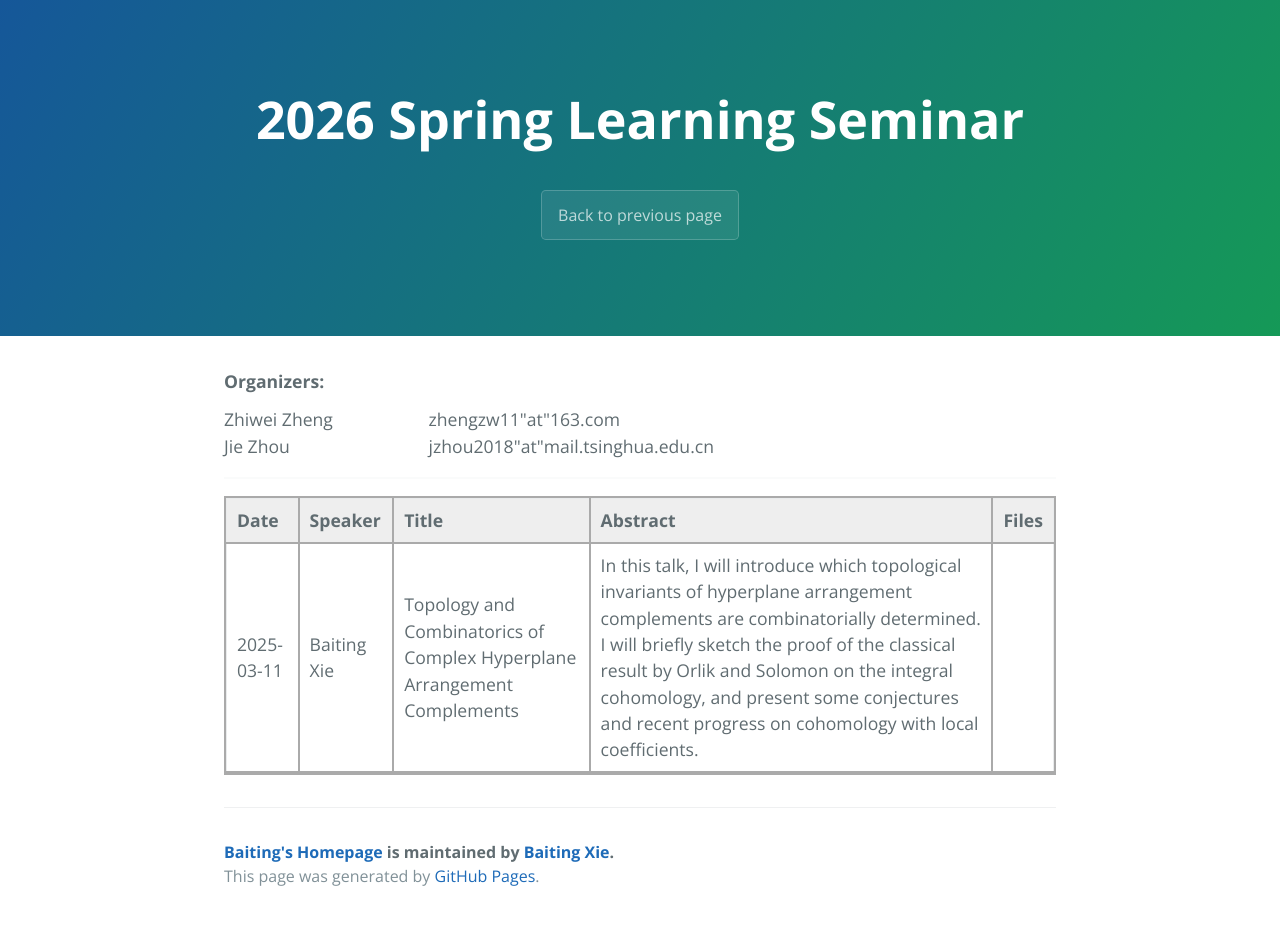
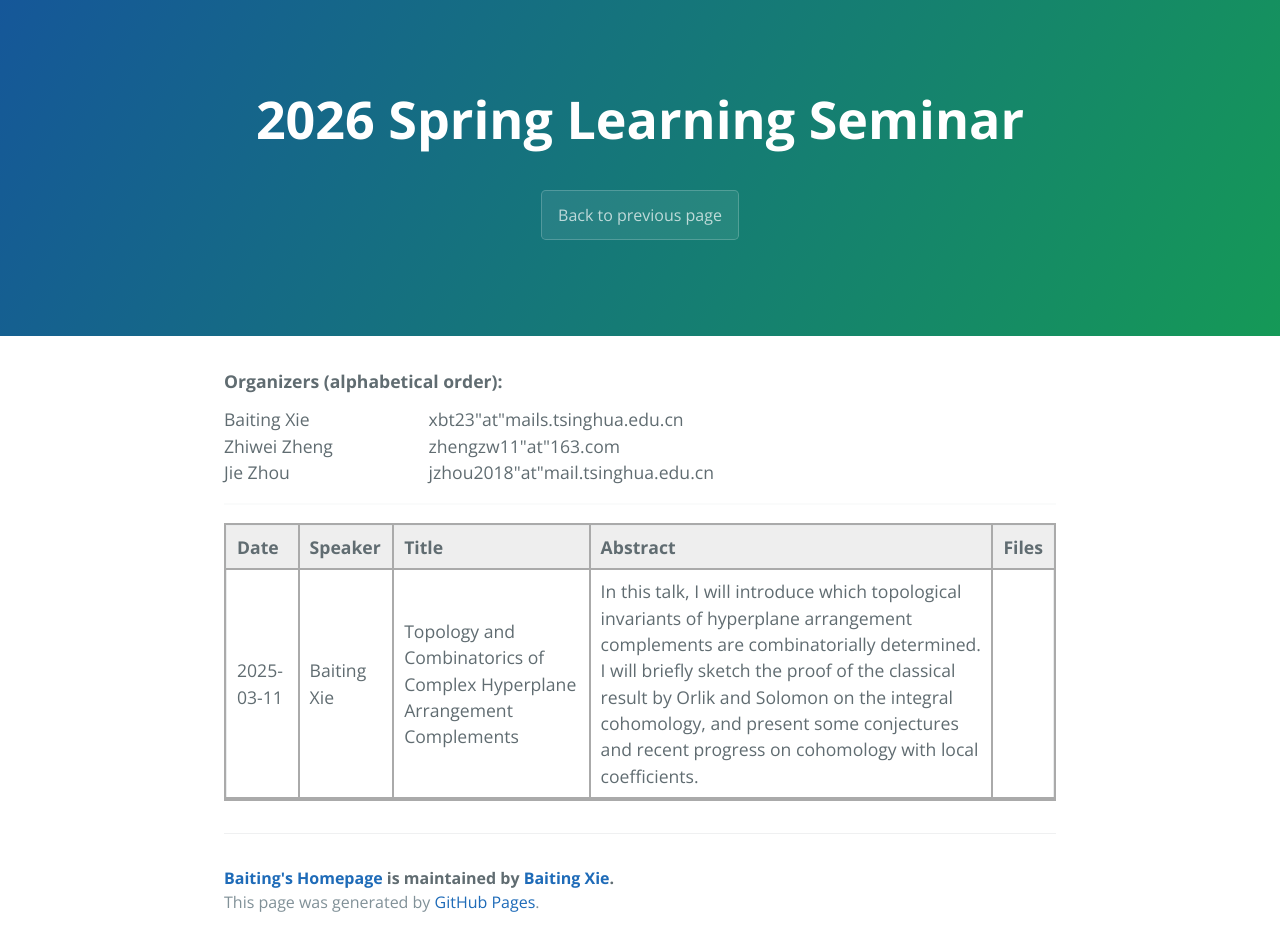
Before and after one commit to xiebaiting/math, a Jekyll site: the page built from 2026 Spring Learning Seminar/index.html, in a window 1280 px wide. Built offline with Jekyll 4.4.1, drawn with Linux system fonts in a browser that asks for light colours; before the commit the page ends 920 px from its top, so only the background shows below that.

Commit message:
20260305

```diff
--- a/2026 Spring Learning Seminar/index.html
+++ b/2026 Spring Learning Seminar/index.html
@@ -7,10 +7,10 @@ title: 2026 Spring Learning Seminar
 
 
 <div style="margin-bottom:1em;">
-    <p style="margin-bottom:12px;"><strong>Organizers:</strong></p>
+    <p style="margin-bottom:12px;"><strong>Organizers (alphabetical order):</strong></p>
+    <span style="display:inline-block; width:200px;">Baiting Xie</span> xbt23"at"mails.tsinghua.edu.cn<br>
     <span style="display:inline-block; width:200px;">Zhiwei Zheng</span> zhengzw11"at"163.com<br>
     <span style="display:inline-block; width:200px;">Jie Zhou</span> jzhou2018"at"mail.tsinghua.edu.cn<br>
-    <!-- <span style="display:inline-block; width:200px;">Baiting Xie</span> xbt23"at"mails.tsinghua.edu.cn<br> -->
 </div>
 
 <!-- separator (optional, can be deleted if not wanted) -->
```
